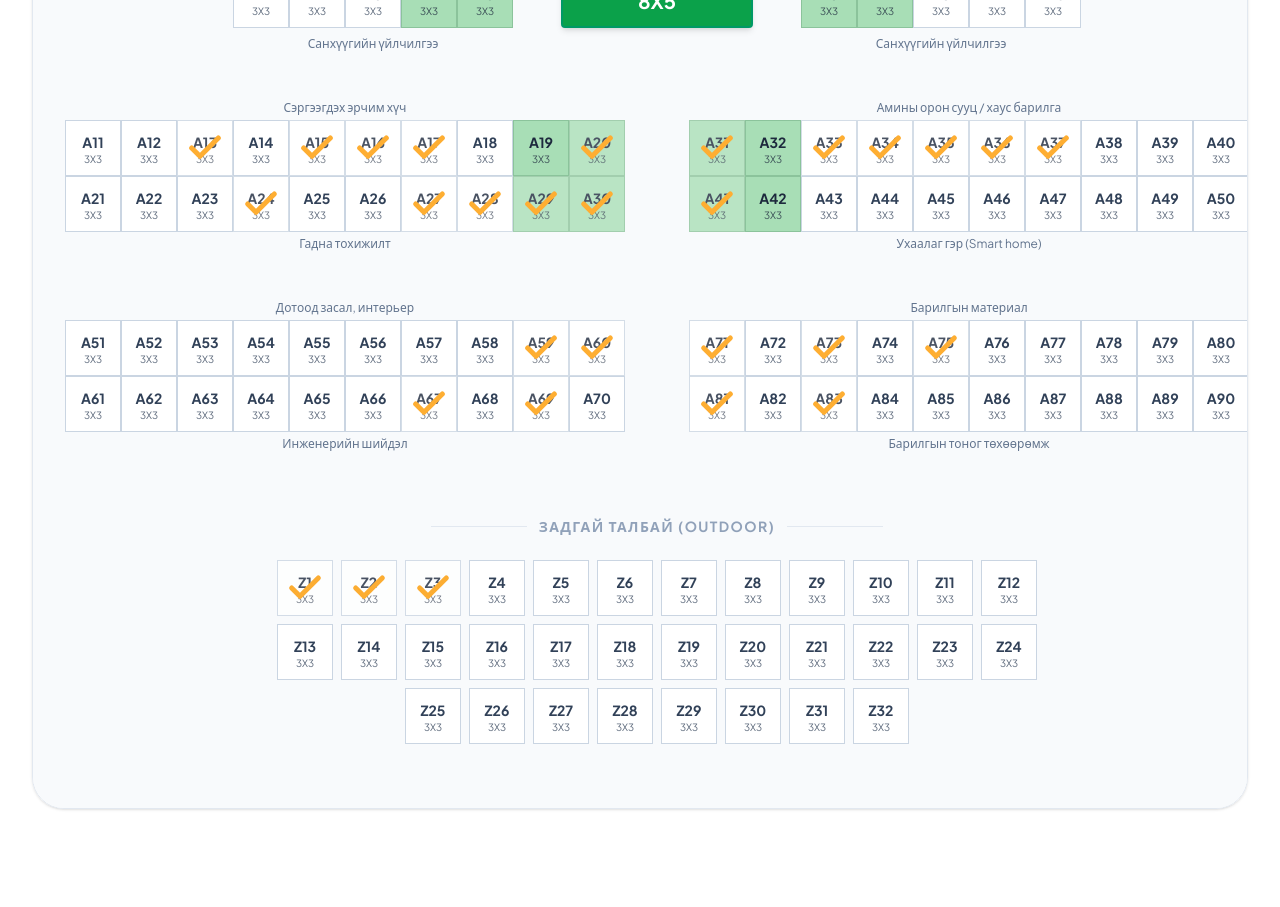
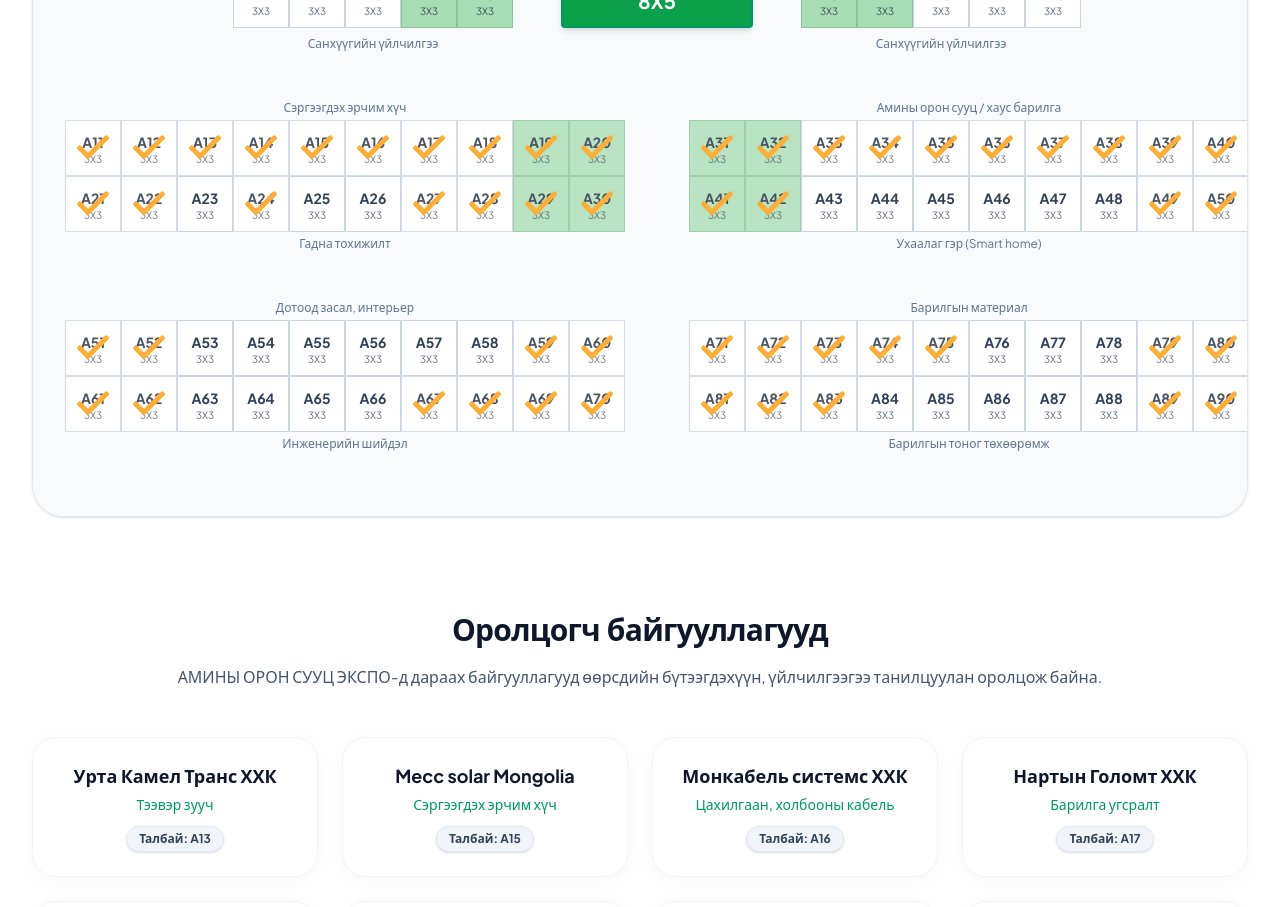
Before and after one commit to Barilgamn/https-github.com-Barilgamn-house.barilga.mn, a React (Vite) app: page / in a window 1280 px wide. Shown: the part 3080-3987 px from the top of the page. Built offline with nearby package versions, Linux system fonts and the light colour scheme; no server answers; the database is empty.

Commit message:
feat: Mark non-available booths as booked
This change introduces a predefined list of "available" booths. Any booth not in this list will now be automatically considered "booked" by default, simplifying booth management by pre-allocating most spaces.

```diff
--- a/src/App.tsx
+++ b/src/App.tsx
@@ -269,9 +269,24 @@ export default function App() {
   }, [exhibitors]);
 
   const bookedBooths = React.useMemo(() => {
+    // List of booths explicitly defined as AVAILABLE by the user
+    const availableBooths = [
+      'A1', 'A2', 'A3', 'A4', 'A5', 'A6', 'A7', 'A8', 'A9', 'A10',
+      'A23', 'A25', 'A26',
+      'A43', 'A44', 'A45', 'A46', 'A47', 'A48',
+      'A53', 'A54', 'A55', 'A56', 'A57', 'A58',
+      'A63', 'A64', 'A65', 'A66',
+      'A76', 'A77', 'A78',
+      'A84', 'A85', 'A86', 'A87', 'A88'
+    ];
+
+    const allABooths = Array.from({length: 90}, (_, i) => `A${i+1}`);
+    const mandatoryBooked = allABooths.filter(b => !availableBooths.includes(b));
+
     const list = allExhibitors.map(e => e.booth.split(',').map((b: string) => b.trim())).flat();
     const pendingList = pendingBookings.map(p => p.boothId);
-    return Array.from(new Set([...list, ...pendingList]));
+
+    return Array.from(new Set([...list, ...pendingList, ...mandatoryBooked]));
   }, [allExhibitors, pendingBookings]);
 
   const sponsorBooths = ['A4', 'A5', 'A6', 'A7', 'A19', 'A20', 'A29', 'A30', 'A31', 'A32', 'A41', 'A42'];
@@ -765,17 +780,7 @@ export default function App() {
                 </div>
               </div>
 
-              {/* Outdoor Section */}
-              <div className="mt-16 w-full flex flex-col items-center">
-                <div className="flex items-center gap-3 mb-6">
-                  <div className="h-px w-24 bg-slate-200"></div>
-                  <span className="text-sm font-bold text-slate-400 uppercase tracking-widest">ЗАДГАЙ ТАЛБАЙ (OUTDOOR)</span>
-                  <div className="h-px w-24 bg-slate-200"></div>
-                </div>
-                <div className="flex flex-wrap justify-center gap-2 max-w-[800px]">
-                  {Array.from({length: 32}, (_, i) => `Z${i+1}`).map(renderBooth)}
-                </div>
-              </div>
+              {/* Outdoor Section Removed as requested */}
 
             </div>
           </div>
```
